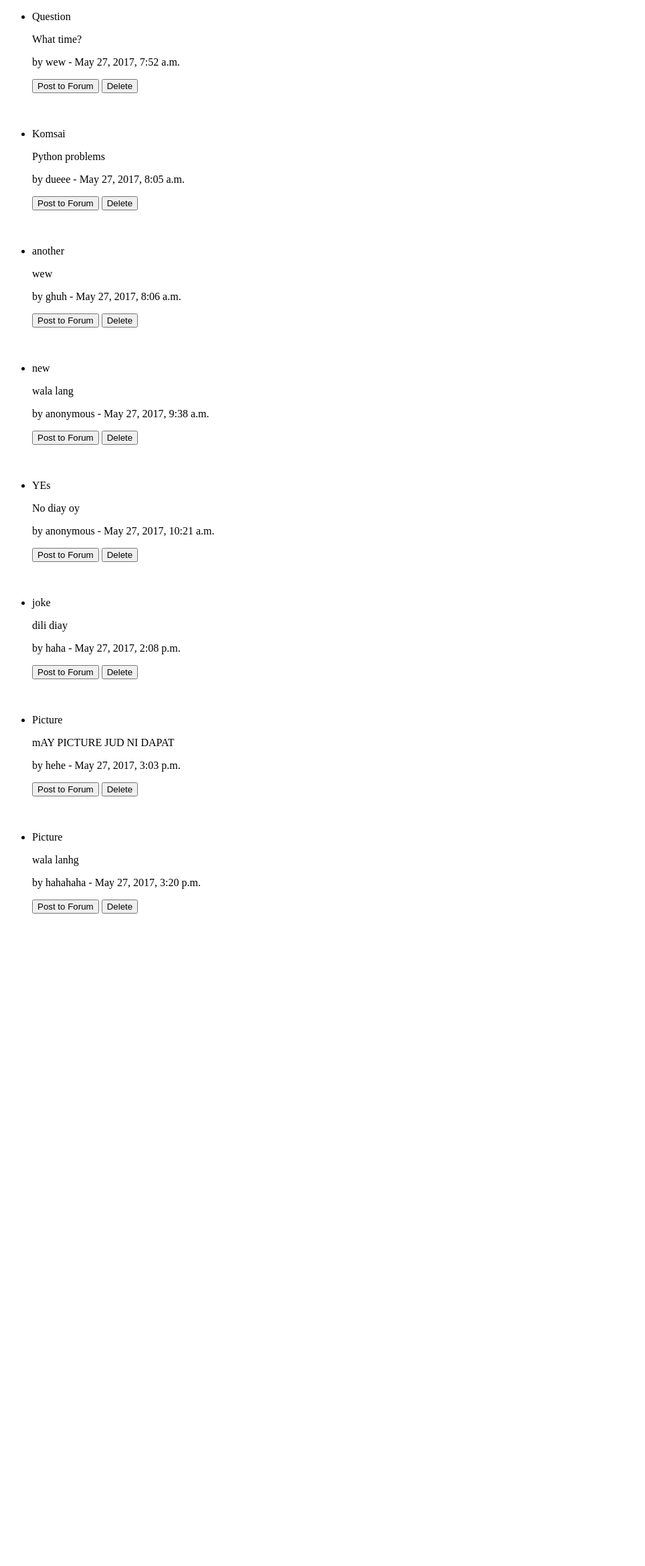
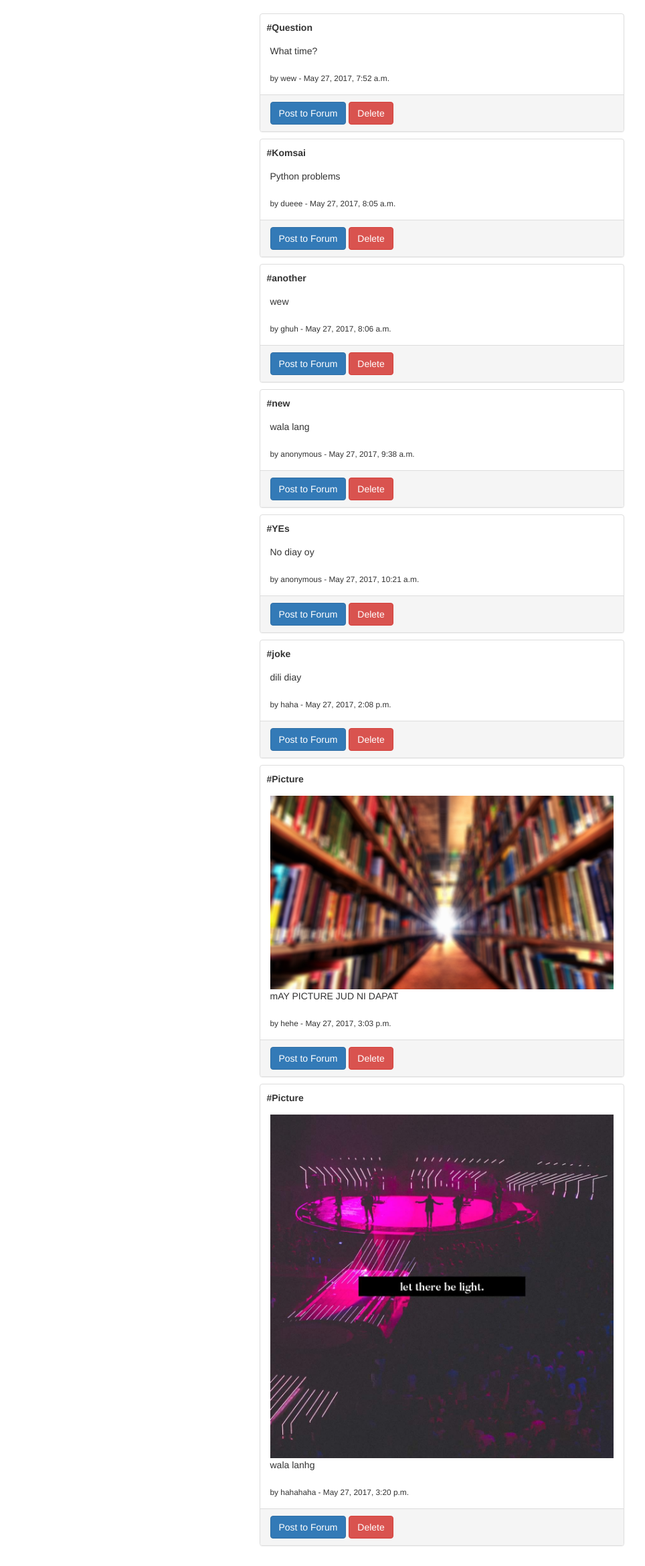
Before and after one commit to florwilyn/Speak-Down, a Django app: template adminpage/templates/admin.html in a window 1280 px wide. Shown: the whole page at 67% size, without its empty margins (0-964 px from the left). Before the commit the page ends 1364 px from the top, so only its background shows below. Run offline with Django 3.2, Linux system fonts and the light colour scheme; the template is opened without the code that fills it: values that come from a table or form of the project are taken from there, others are empty; data comes from the database, SQL or seed files in the repository; both versions use the stored data as it was after the commit; some libraries are stand-ins or nearby versions.

Commit message:
can upload images

```diff
--- a/adminpage/templates/admin.html
+++ b/adminpage/templates/admin.html
@@ -1,24 +1,46 @@
+{% load static %}
 <!DOCTYPE html>
 <html>
 <head>
-	<title>Admin Page</title>
+	<link rel="stylesheet" href="https://maxcdn.bootstrapcdn.com/bootstrap/3.3.7/css/bootstrap.min.css">
+	<link rel="stylesheet" type="text/css" href="{% static 'style.css' %}">
+	<title>Home</title>
 </head>
 <body>
+<div class="container" style="padding: 20px">
 	<ul>
-	{% for requests in forum %}
-	<li>
+		{% for forum in forum %}
+		<li style="list-style-type:none;" style="text-align: center;">
 			<form method="POST" action="{% url 'approve' %}">
 			{% csrf_token %}
-			<p>{{requests.title}}</p>
-			<p>{{requests.content}}</p>
-			<p>by {{requests.user}} - {{requests.date}}</p>
-			<input type="hidden" name="requests_id" value="{{requests.id}}">
-			<button type="submit">Post to Forum</button>
-			<button type="submit" formaction="{% url 'delete' %}">Delete</button>
+			<div class="panel panel-default" style="margin: 0 auto; display: block; width: 50%; margin-bottom: 10px">
+			<div class="title" style="margin-top: 10px">
+				<span style="margin: 10px"><b>#{{forum.title}}</b></span>
+				<!-- <a data-toggle="collapse" href="#collapse1"><b>#{{forum.title}}</b></a> -->
+			</div>
+			  <div class="panel-body">
+			  {% if forum.image %}
+				  		<img src="{{forum.image.url}}" alt="" class="img-responsive center-block" />
+				  	{% endif %}
+			    {{forum.content}}
+			    <br><br>
+			    <small style="vertical-align: bottom;">
+			    by {{forum.user}} - {{forum.date}}
+			    </small>
+			  </div>
+			  <div class="panel-footer">
+				    <input type="hidden" name="requests_id" value="{{forum.id}}">
+					<button class="btn btn-primary" type="submit">Post to Forum</button>
+					<button class="btn btn-danger" type="submit" formaction="{% url 'delete' %}">Delete</button>
+				</div>
+			</div>
 			</form>
 		</li>
-	<br></br>
 		{% endfor %}
 	</ul>
+
+</div>
 </body>
+<script src="https://ajax.googleapis.com/ajax/libs/jquery/3.2.1/jquery.min.js"></script>
+  <script src="https://maxcdn.bootstrapcdn.com/bootstrap/3.3.7/js/bootstrap.min.js"></script>
 </html>
--- a/adminpage/views.py
+++ b/adminpage/views.py
@@ -2,7 +2,7 @@ from django.shortcuts import render, redirect
 from forum.models import Forum
 
 def homepage(request):
-	forum = Forum.objects.filter(approved=False)
+	forum = Forum.objects.filter(approved=False).order_by('-date')
 	return render(request, 'admin.html', {'forum': forum})
 
 def approve(request):
--- a/forum/models.py
+++ b/forum/models.py
@@ -5,6 +5,7 @@ class Forum(models.Model):
 	user = models.CharField(max_length=25, default="anonymous")
 	title = models.CharField(max_length=30)
 	content = models.CharField(max_length=250)
+	image = models.ImageField(upload_to = './storage/', null=True)
 	date = models.DateTimeField(auto_now_add=True)
 	approved = models.BooleanField(default=False)
 
--- a/forum/templates/home.html
+++ b/forum/templates/home.html
@@ -21,6 +21,9 @@
 				<!-- <a data-toggle="collapse" href="#collapse1"><b>#{{forum.title}}</b></a> -->
 			</div>
 			  <div class="panel-body">
+				  	{% if forum.image %}
+				  		<img src="{{forum.image.url}}" alt="" class="img-responsive center-block" />
+				  	{% endif %}
 			    {{forum.content}}
 			    <br><br>
 			    <small style="vertical-align: bottom;">
@@ -62,11 +65,12 @@
 	        </div>
 	        <div class="modal-body">
 	        	<div class="form-group">
-		          <form method="POST" action="send_forum/" name="submission">
+		          <form method="POST" action="send_forum/" name="submission" enctype="multipart/form-data"">
 						{% csrf_token %}
 						<input type="text" class="form-control" placeholder="Title" name="title" style="margin-bottom: 10px; border-radius: 0 !important;">
 						<input type="text" class="form-control" placeholder="Code Name" name="codename" style="margin-bottom: 10px; border-radius: 0 !important;">
 						<textarea class="form-control" rows="3" name="content" style="margin-bottom: 10px; border-radius: 0 !important;"></textarea>
+						<input type="file" name="myfile"/>
 						<!-- <label for="title"></label>
 						<input type="text" name="title" id="title">
 						<p>Content</p><input type="textarea" name="content" rows="4">
--- a/hackathon/settings.py
+++ b/hackathon/settings.py
@@ -122,3 +122,5 @@ USE_TZ = True
 # https://docs.djangoproject.com/en/1.9/howto/static-files/
 
 STATIC_URL = '/static/'
+MEDIA_ROOT = ''
+MEDIA_URL = '/media/'
--- a/hackathon/urls.py
+++ b/hackathon/urls.py
@@ -16,10 +16,12 @@ Including another URLconf
 from django.conf.urls import url
 from django.contrib import admin
 from django.conf.urls import include
+from django.conf import settings
+from django.conf.urls.static import static
 
 urlpatterns = [
     url(r'^admin/', admin.site.urls),
     url(r'^', include('forum.urls')),
     url(r'^', include('adminpage.urls')),
     # url(r'^', include('adminpage.urls')),
-]
+] + static(settings.MEDIA_URL, document_root=settings.MEDIA_ROOT)
```
Also changed, not shown: forum/views.py (+8 -4 lines), db.sqlite3, forum/migrations/0002_forum_image.py (added), storage/14753705_10154192740859811_2900154018224601348_o.jpg (added), storage/Library-Wallpaper-1.jpg (added). Lines whose indentation alone changed are shown as unchanged.
